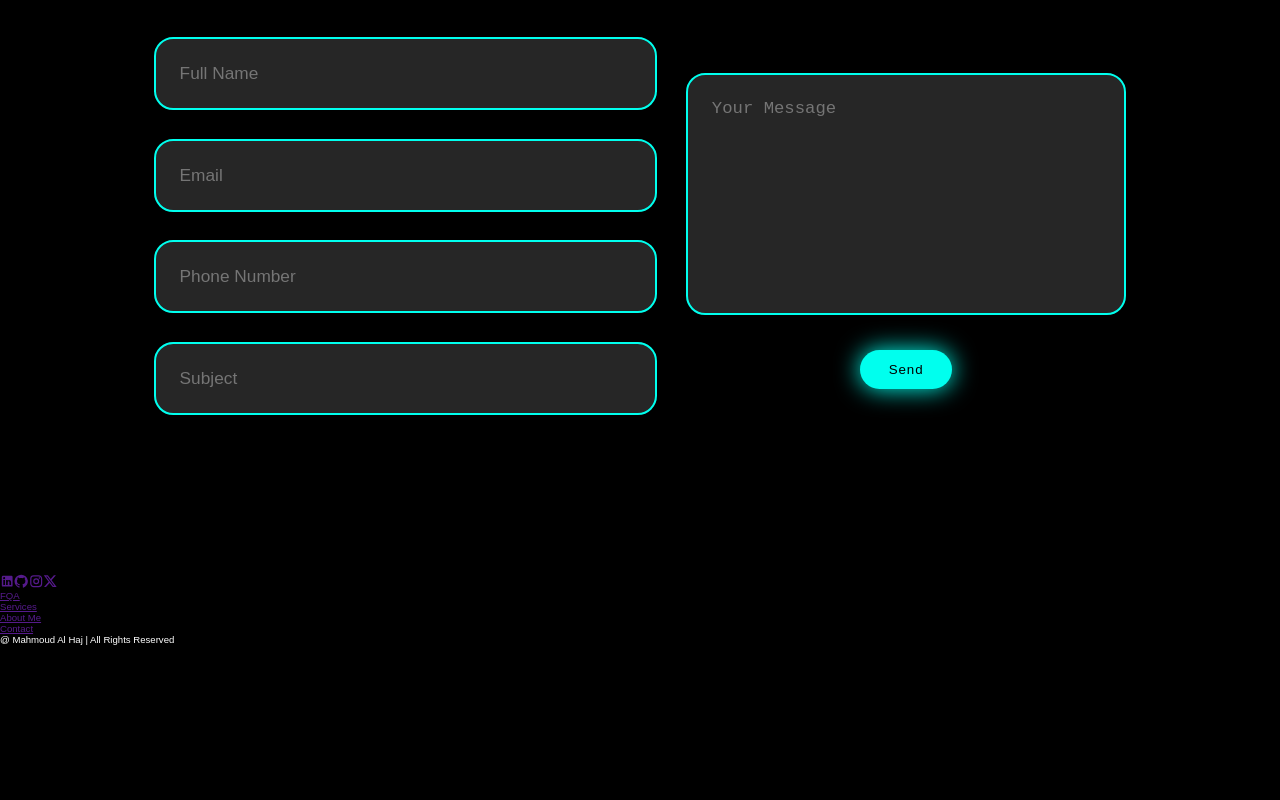
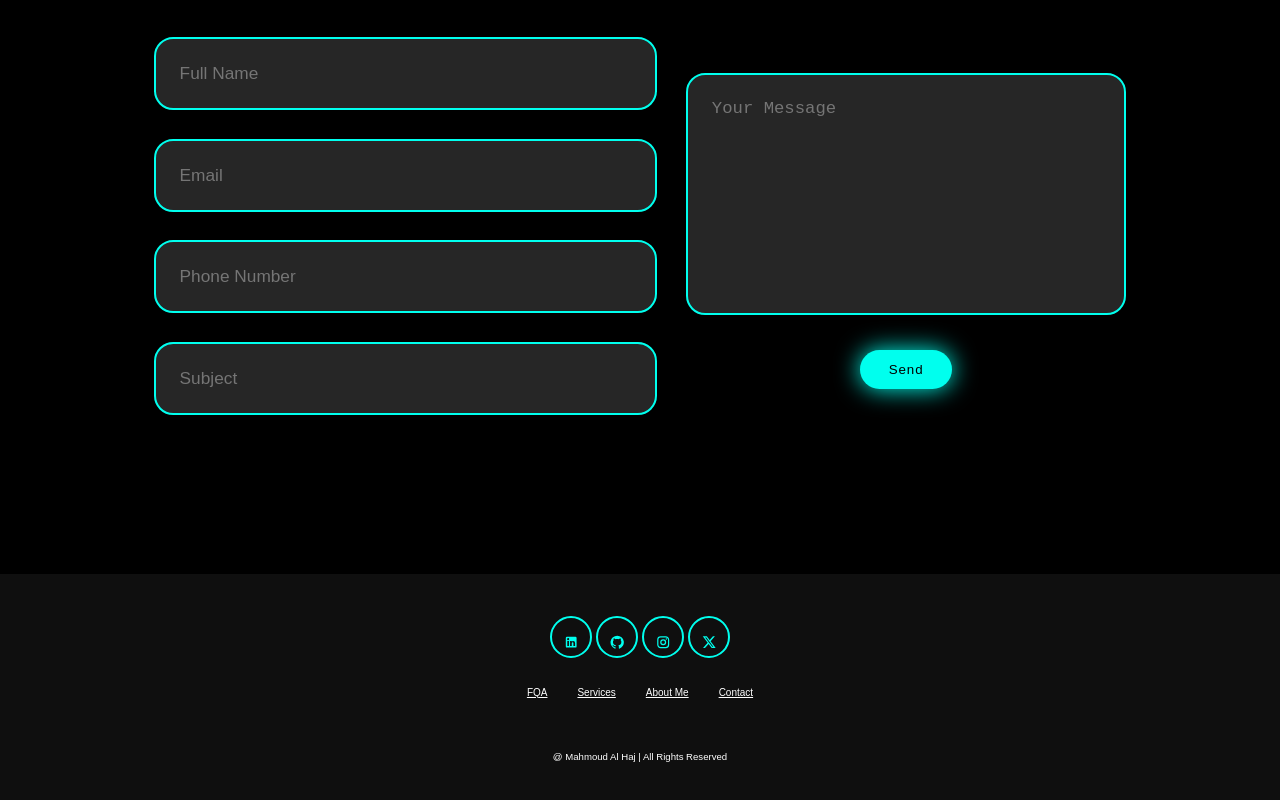
Before and after one commit to MahmoudAlHaj4/-Personal-Portfolio-Website, a React (Create React App) app in the folder personalwebsite/: page / in a window 1280 px wide. Shown: the part 4227-5027 px from the top of the page. Before the commit the page ends 4872 px from the top, so only its background shows below. Built offline with nearby package versions, Linux system fonts and the light colour scheme.

Commit message:
add footer css

```diff
--- a/personalwebsite/src/profile/profile.css
+++ b/personalwebsite/src/profile/profile.css
@@ -421,3 +421,68 @@ button{
 .contact form .btn{
     margin-top: 2rem;
 }
+
+.footer{
+    position: relative;
+    bottom: 0;
+    width: 100%;
+    padding: 40px 0;
+    background-color: #0f0f0f;
+}
+
+.footer .social{
+    text-align: center;
+    padding-bottom: 25px;
+    color: #00ffee;
+}
+.footer .social a{
+    font-size: 2.5rem;
+    padding: 3px;
+    margin: 2px;
+    color: #00ffee;
+    border: 2px solid #00ffee;
+    width: 42px;
+    height: 42px;
+    line-height: 42px;
+    display: inline-block;
+    text-align: center;
+    border-radius: 50%;
+    transition: 0.3s ease-in-out;
+}
+
+.footer .social a:hover{
+    transform: scale(1.2)translate(-10px);
+    background-color: #00ffee;
+    color: white;
+    box-shadow: 0 0 25px #00ffee;
+}
+
+.footer ul{
+    margin-top: 0;
+    padding: 0;
+    font-size: 10px;
+    line-height: 1.6;
+    margin-bottom: 0;
+    text-align: center;
+}
+
+.footer ul li a{
+    color: white;
+    border-bottom: 3px solid transparent;
+    transition: 0.3s ease-in-out;
+}
+.footer ul li a:hover{
+    border-bottom: 3px solid #00ffee
+}
+
+.footer ul li{
+    display: inline-block;
+    padding: 0 15px;
+}
+
+.footer .copyright{
+    margin-top: 50px;
+    text-align: center;
+    font: 16px;
+    color: white;
+}
```
